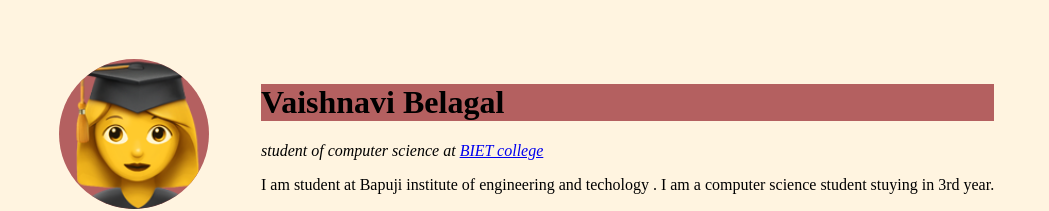
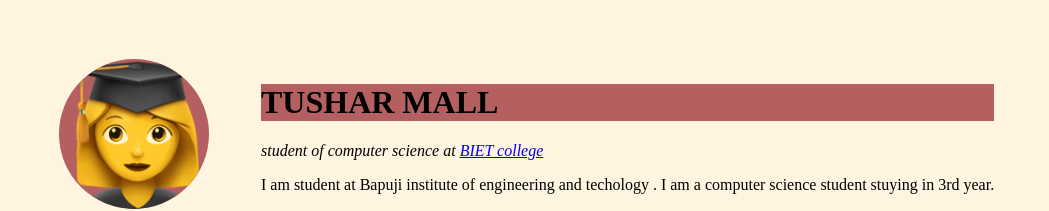
Before and after one commit to tusharmall/cv4, a plain HTML site: page index.html in a window 1280 px wide. Shown: the top 211 px of the page, without its empty margins (0-1049 px from the left). Drawn offline with Linux system fonts and the light colour scheme; files that its build step writes are made by us from their sources.

Commit message:
Update index.html

```diff
--- a/index.html
+++ b/index.html
@@ -11,7 +11,7 @@
         <tr>
             <td><img class="student" src="student-modified.png" alt="student_emoji"></td>
 
-            <td><h1 id="heading">Vaishnavi Belagal</h1>
+            <td><h1 id="heading">TUSHAR MALL</h1>
 
             <p><em>student of computer science at <a href="https://www.bietdvg.edu/">BIET college</a></em></p>
             <p>I am student at Bapuji institute of engineering and techology . I am a computer science student stuying in 3rd year. </p></td>
```
